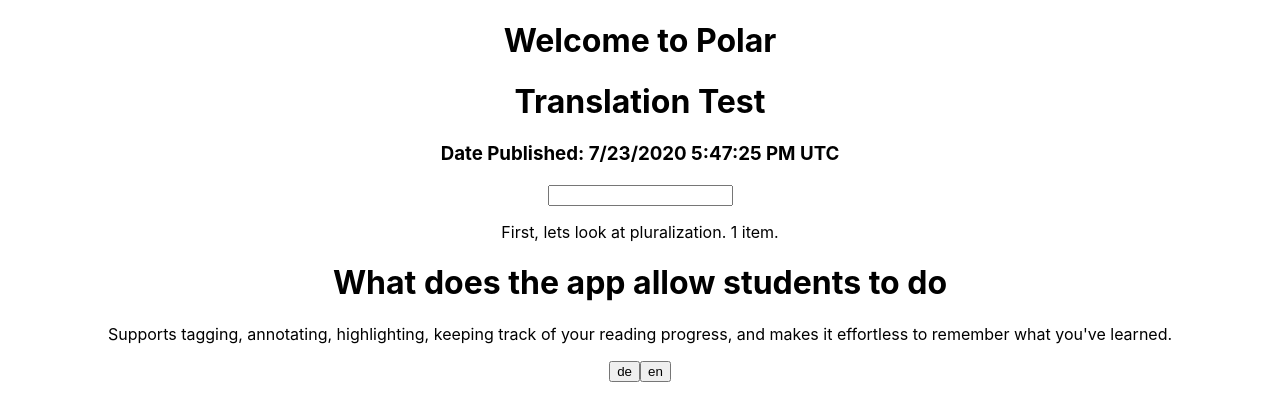
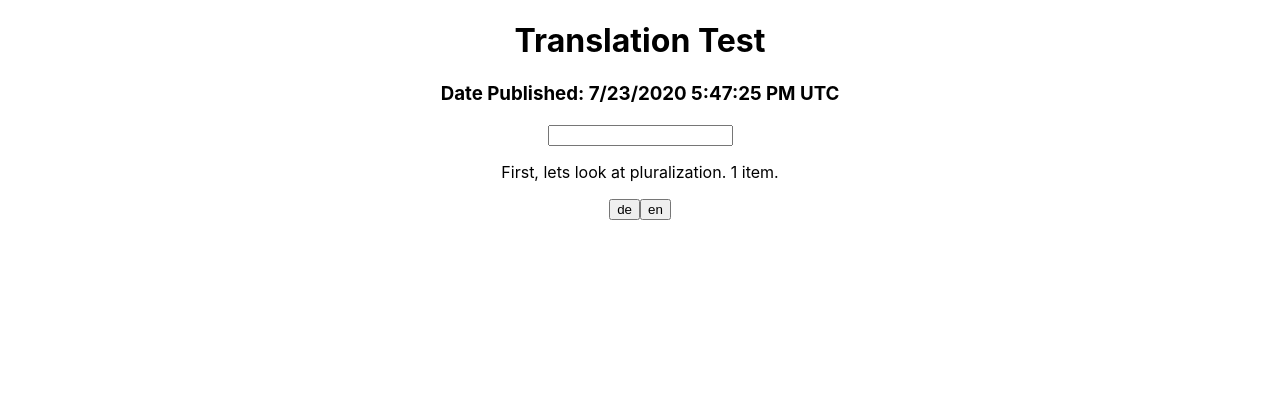
Before and after one commit to mbhadange/polar-intl, a React (Create React App) app: page / in a window 1280 px wide. Shown: the top 420 px of the page. Built offline with nearby package versions, Linux system fonts and the light colour scheme.

Commit message:
Cleaned everything up

```diff
--- a/src/App.tsx
+++ b/src/App.tsx
@@ -1,29 +1,15 @@
 import React, { Suspense } from 'react';
 import './App.css';
-import trans from './AppTrans.json';
 import useTranslationForComponent from './Trans';
 
 import Article from './Article';
-import PolarInfo from './Polar';
-
-
-function HeaderComponent() {
-  const [t, i18n] = useTranslationForComponent(trans);
-  return (
-    <div>
-      <h1>{t("title", { framework: 'Polar' })}</h1>
-    </div>
-  );
-}
 
 function App() {
   const [t, i18n] = useTranslationForComponent();
   return (
     <Suspense fallback="loading">
       <div className="App">
-        <HeaderComponent />
         <Article />
-        <PolarInfo />
         <button onClick={() => i18n.changeLanguage('de-DE')}>de</button>
         <button onClick={() => i18n.changeLanguage('en-US')}>en</button>
       </div>
--- a/src/AppTrans.json
+++ /dev/null
@@ -1,9 +0,0 @@
-{
-  "filename": "App",
-  "en-US": {
-    "title": "Welcome to {{framework}}"
-  },
-  "de-DE": {
-    "title": "Willkommen bei {{framework}}"
-  }
-}
--- a/src/Polar.tsx
+++ /dev/null
@@ -1,16 +0,0 @@
-import React, { Suspense } from 'react';
-import './App.css';
-import { Translation, useTranslation } from 'react-i18next';
-import trans from './PolarTrans.json';
-import useTranslationForComponent from './Trans';
-
-//const newi18n = createi18Inst(trans);
-
-export default function PolarInfo() {
-  let [t, i18n] = useTranslationForComponent(trans);
-  return (
-    <div>
-      <h1>{t("title")}</h1>
-      <p>{t("info")}</p>
-    </div>);
-}
--- a/src/PolarTrans.json
+++ /dev/null
@@ -1,11 +0,0 @@
-{
-  "filename": "Polar",
-  "en-US": {
-    "title": "What does the app allow students to do",
-    "info": "Supports tagging, annotating, highlighting, keeping track of your reading progress, and makes it effortless to remember what you've learned."
-  },
-  "de-DE": {
-    "title": "Was können die Schüler mit der App tun",
-    "info": "Unterstützt das Markieren, Kommentieren, Hervorheben und Verfolgen Ihres Lesefortschritts und macht es mühelos, sich an das zu erinnern, was Sie gelernt haben."
-  }
-}
```
Also changed, not shown: src/Article.tsx (+0 -16 lines), src/logo.svg (deleted).
